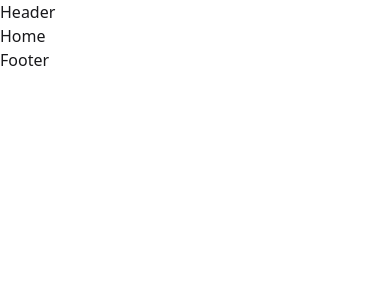
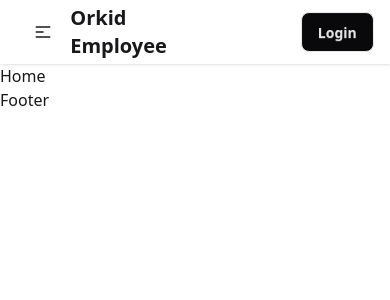
Before and after one commit to hamadismail/orkid-employee-client, a React (Vite) app: page / in a window 390 px wide. Shown: the top 300 px of the page. Built offline with nearby package versions, Linux system fonts and the light colour scheme.

Commit message:
set-up firebase auth

```diff
--- a/src/components/Header.jsx
+++ b/src/components/Header.jsx
@@ -1,7 +1,93 @@
 import React from "react";
+import "../components/styles/header.css";
+import { Link, NavLink } from "react-router";
 
 const Header = () => {
-  return <div>Header</div>;
+  const user = "";
+  const handleLogOut = () => {
+    logOut()
+      .then(() => {
+        // Sign-out successful.
+        setUser(null);
+        navigate("/");
+      })
+      .catch((error) => {
+        // An error happened.
+      });
+  };
+
+  const links = (
+    <>
+      <li>
+        <NavLink to="/">Home</NavLink>
+      </li>
+    </>
+  );
+
+  return (
+    <div className="bg-base-100 shadow-sm">
+      <div className="navbar p-0 w-11/12 mx-auto">
+        {/* navbar start */}
+        <div className="navbar-start">
+          <div className="dropdown">
+            <div tabIndex={0} role="button" className="btn btn-ghost lg:hidden">
+              <svg
+                xmlns="http://www.w3.org/2000/svg"
+                className="h-5 w-5"
+                fill="none"
+                viewBox="0 0 24 24"
+                stroke="currentColor"
+              >
+                {" "}
+                <path
+                  strokeLinecap="round"
+                  strokeLinejoin="round"
+                  strokeWidth="2"
+                  d="M4 6h16M4 12h8m-8 6h16"
+                />{" "}
+              </svg>
+            </div>
+            <ul
+              tabIndex={0}
+              className="menu menu-sm dropdown-content bg-base-100 rounded-box z-1 mt-3 w-52 p-2 shadow"
+            >
+              {links}
+            </ul>
+          </div>
+          <Link to="/" className="text-xl font-bold cursor-pointer">
+            Orkid Employee
+          </Link>
+        </div>
+
+        {/* center navbar */}
+        <div className="navbar-center hidden lg:flex">
+          <ul className="menu menu-horizontal px-1">{links}</ul>
+        </div>
+
+        {/* navbar end */}
+        <div className="navbar-end">
+          {user ? (
+            <div className="flex items-center gap-2">
+              <div>{user.email}</div>
+              <button
+                onClick={handleLogOut}
+                className="btn rounded-lg bg-neutral text-neutral-content"
+              >
+                Logout
+              </button>
+            </div>
+          ) : (
+            <Link
+              to="/auth/login"
+              className="btn rounded-lg bg-neutral text-neutral-content"
+            >
+              Login
+            </Link>
+          )}
+        </div>
+      </div>
+    </div>
+  );
 };
 
 export default Header;
--- /dev/null
+++ b/src/components/styles/header.css
@@ -0,0 +1,3 @@
+ul a.active {
+  border: 1px solid;
+}
--- /dev/null
+++ b/src/firebase/firebase.init.js
@@ -0,0 +1,18 @@
+import { initializeApp } from "firebase/app";
+import { getAuth } from "firebase/auth";
+
+// Your web app's Firebase configuration
+const firebaseConfig = {
+  apiKey: import.meta.env.VITE_apiKey,
+  authDomain: import.meta.env.VITE_authDomain,
+  projectId: import.meta.env.VITE_projectId,
+  storageBucket: import.meta.env.VITE_storageBucket,
+  messagingSenderId: import.meta.env.VITE_messagingSenderId,
+  appId: import.meta.env.VITE_appId,
+};
+
+// Initialize Firebase
+const app = initializeApp(firebaseConfig);
+
+// Initialize Firebase Authentication and get a reference to the service
+export const auth = getAuth(app);
--- /dev/null
+++ b/src/pages/Login.jsx
@@ -0,0 +1,7 @@
+import React from "react";
+
+const Login = () => {
+  return <div>Login</div>;
+};
+
+export default Login;
--- /dev/null
+++ b/src/pages/SignUp.jsx
@@ -0,0 +1,7 @@
+import React from "react";
+
+const SignUp = () => {
+  return <div>SignUp</div>;
+};
+
+export default SignUp;
--- a/src/routes/Routes.jsx
+++ b/src/routes/Routes.jsx
@@ -1,6 +1,8 @@
 import { createBrowserRouter } from "react-router";
 import MainLayout from "../layouts/MainLayout";
 import Home from "../pages/Home";
+import SignUp from "../pages/SignUp";
+import Login from "../pages/Login";
 
 export const router = createBrowserRouter([
   {
@@ -11,6 +13,14 @@
         index: true,
         Component: Home,
       },
+      {
+        path: "atuh/signup",
+        Component: SignUp,
+      },
+      {
+        path: "auth/login",
+        Component: Login,
+      },
     ],
   },
 ]);
```
